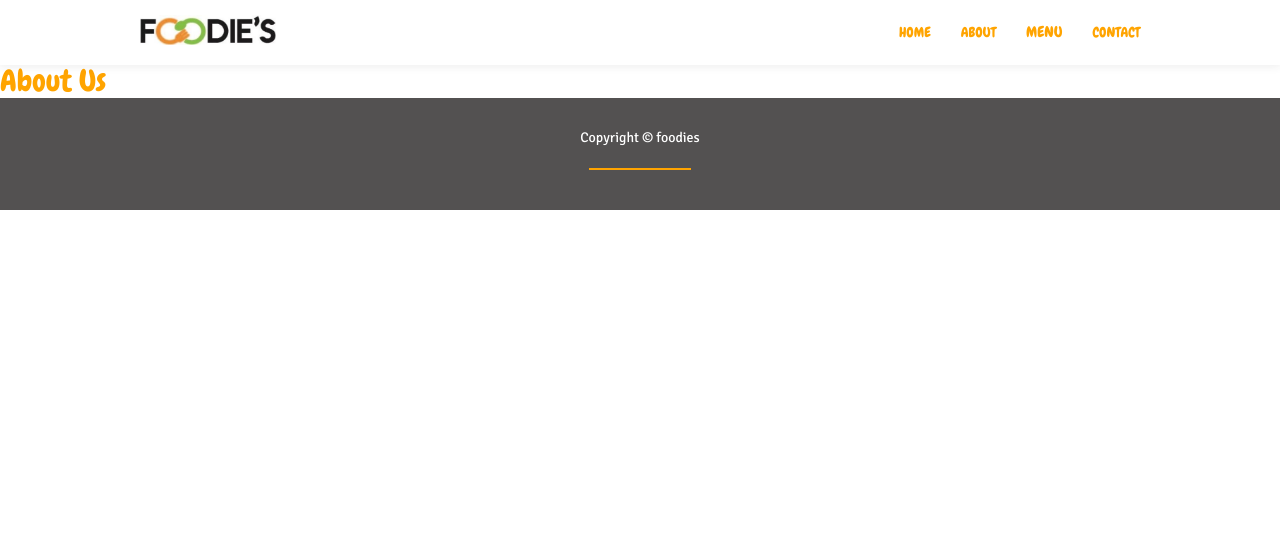
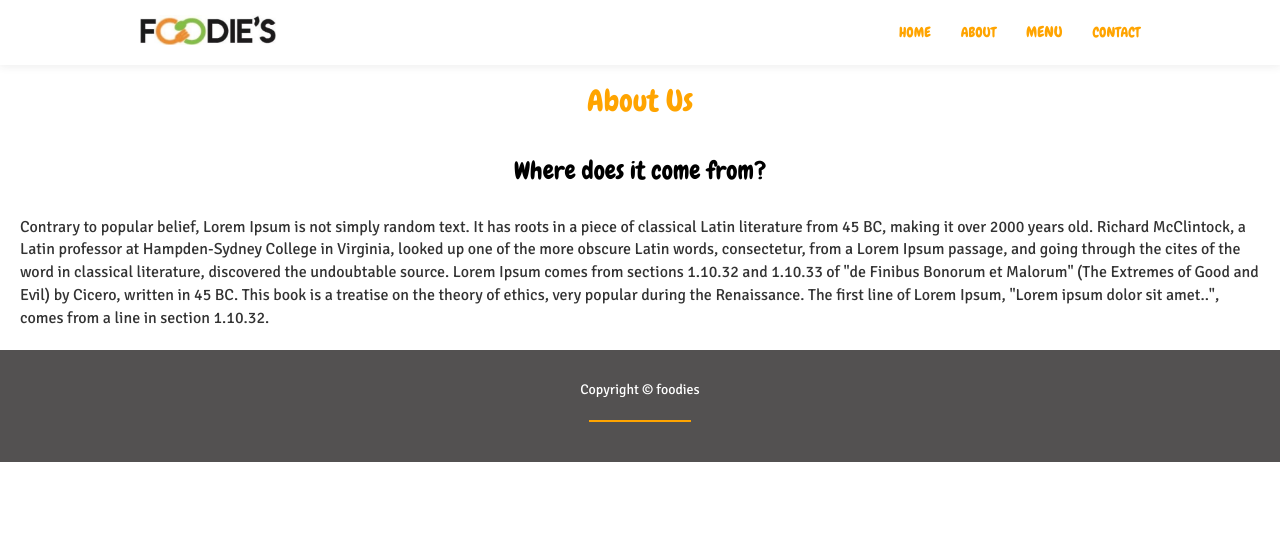
Before and after one commit to Ruhi-1/Foodies, a Django app: page /about/ in a window 1280 px wide. Shown: the top 550 px of the page. Run offline with Django 3.2, Linux system fonts and the light colour scheme; some libraries are stand-ins or nearby versions.

Commit message:
added content in about.html

```diff
--- a/foodiesapp/static/foodiesapp/css/style.css
+++ b/foodiesapp/static/foodiesapp/css/style.css
@@ -145,6 +145,22 @@ img
   font-size: 17px;
   color: rgb(88, 86, 86);
   /* float: right; */
+}
+
+.about {
+  padding: 65px 0 0 0;
+  color: #ffa400;
+  text-align: center;
+}
+
+.text-black {
+  color: black;
+  text-align: center;
+  font-size: 25px;;
+}
+.body-style {
+  padding: 20px;
+  font-size: medium;
 }
 
 .contform {
--- a/foodiesapp/templates/foodiesapp/about.html
+++ b/foodiesapp/templates/foodiesapp/about.html
@@ -6,9 +6,12 @@
 
 <!-- Start About -->
 <section>
-<h2 id="about" class="flexslider">
-	About Us
-</h2>
+<h2 id="about" class="about" class="text-black">About Us</h2>
+<br>
+<h4 class="text-black">Where does it come from?</h4>
+<div class="body-style">
+    Contrary to popular belief, Lorem Ipsum is not simply random text. It has roots in a piece of classical Latin literature from 45 BC, making it over 2000 years old. Richard McClintock, a Latin professor at Hampden-Sydney College in Virginia, looked up one of the more obscure Latin words, consectetur, from a Lorem Ipsum passage, and going through the cites of the word in classical literature, discovered the undoubtable source. Lorem Ipsum comes from sections 1.10.32 and 1.10.33 of "de Finibus Bonorum et Malorum" (The Extremes of Good and Evil) by Cicero, written in 45 BC. This book is a treatise on the theory of ethics, very popular during the Renaissance. The first line of Lorem Ipsum, "Lorem ipsum dolor sit amet..", comes from a line in section 1.10.32.
+</div>
 </section>
 <!-- End About -->
 
--- a/foodiesapp/templates/foodiesapp/base.html
+++ b/foodiesapp/templates/foodiesapp/base.html
@@ -50,22 +50,22 @@
 						<a class="nav-link dropdown-toggle" href="#Menu" id="navbarDropdown" role="button" data-toggle="dropdown" aria-haspopup="true" aria-expanded="false">MENU</a>
 							<!-- <i class="fa fa-caret-down"></i> -->
 						<ul class="dropdown-menu">
-							<li><a class="dropdown-item" href="" > Fresh Deli &raquo</a>
+							<li><a class="dropdown-toggle" href="#" > Fresh Deli &raquo</a>
 								<ul class=" submenu dropdown-menu">
 									<li><a class="dropdown-item" href="{% url 'breakfast' %}">Breakfast</a></li>
 									<li><a class="dropdown-item" href="{% url 'lunch' %}">Lunch</a></li>
 									<li><a class="dropdown-item" href="{% url 'burger' %}">Burger</a></li>
 								</ul>
 							</li>
-							<li><a class="dropdown-toggle" href=""> Bakery &raquo</a>
+							<li><a class="dropdown-toggle" href="#"> Bakery &raquo</a>
 								<ul class="submenu dropdown-menu">
 									<li><a class="dropdown-item" href="{% url 'kolaches' %}">Kolaches</a></li>
 									<li><a class="dropdown-item" href="{% url 'cookies' %}">Cookies</a></li>
 									<li><a class="dropdown-item" href="{% url 'bread' %}">Bread</a></li>
 								</ul>
 							</li>
-							<li class="nav-item"><a class="nav-link" href="{% url 'gelato' %}">Gelato</a></li>
-							<li class="nav-item"><a class="nav-link" href="{% url 'coffee' %}">Coffee</a></li>
+							<li><a class="dropdown-item" href="{% url 'gelato' %}">Gelato</a></li>
+							<li><a class="dropdown-item" href="{% url 'coffee' %}">Coffee</a></li>
 						</ul>
 					</li>
 					<li><a href="{% url 'index' %}">CONTACT</a></li>
```
